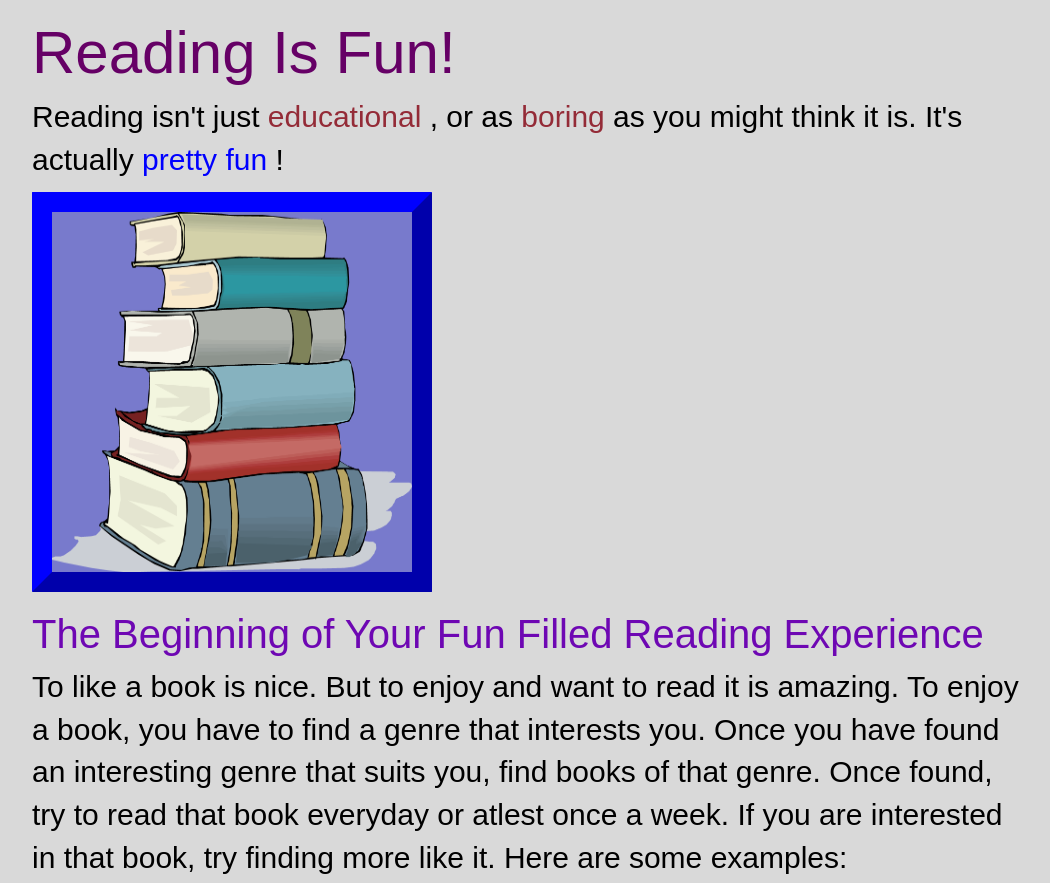
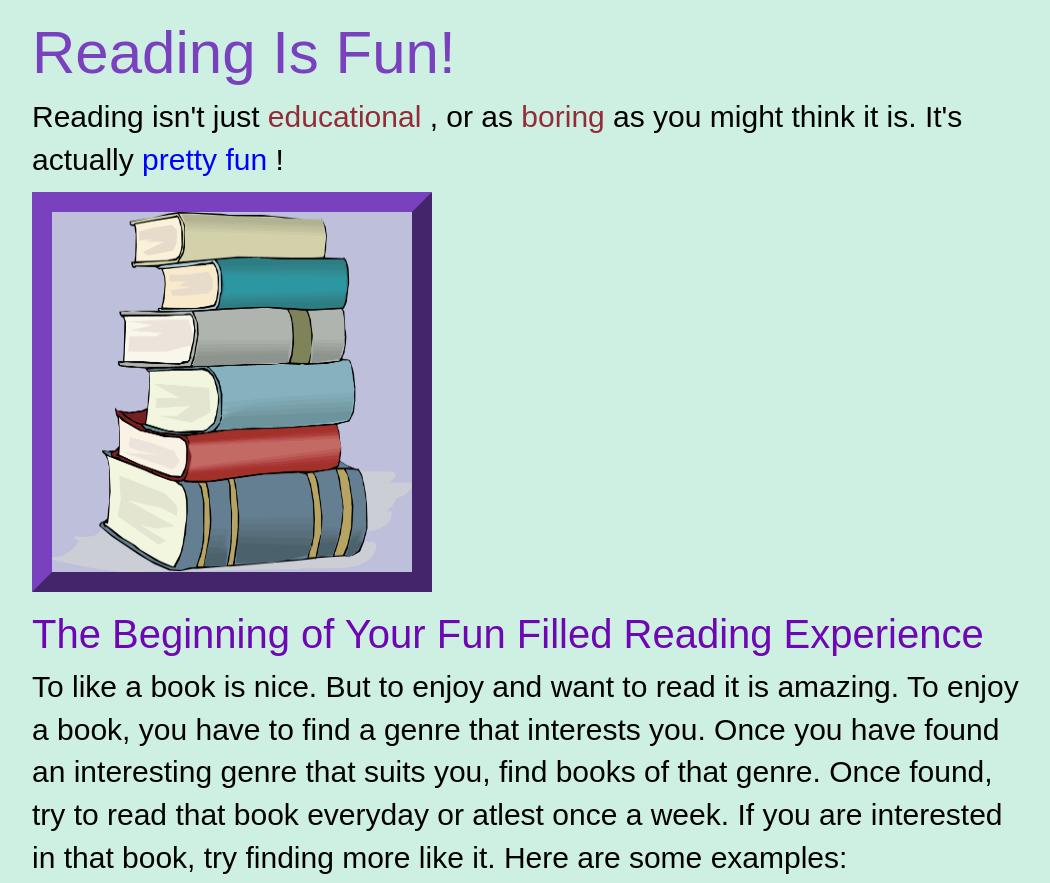
Before and after one commit to AnnaK1317/reaing-is-fun, a plain HTML site: page index.html in a window 1280 px wide. Shown: the top 883 px of the page, without its empty margins (108-1158 px from the left). Drawn offline with nearby package versions, Linux system fonts and the light colour scheme.

Commit message:
I changed some colors around

```diff
--- a/css/style.css
+++ b/css/style.css
@@ -1,9 +1,9 @@
 body {
-    background-color: #d9d9d9
+    background-color: #CEF0E3
 }
 
 h1 {
-    color: #660066;
+    color: #7A41BF;
     font-size: 60px;
     font-family: Fantasy;
 }
--- a/index.html
+++ b/index.html
@@ -23,7 +23,7 @@
     <p class=>Reading isn't just <span style="color:#942B37"> educational </span>, or as <span style="color:#942B37"> boring </span>
     as you might think it is. It's actually <span style="color:blue"> pretty fun </span>!</p>
 
-    <img class="smaller-scale" style="border:20px outset blue; border-radius:1px; background-color:#787ACC;"src="images/books-20clip-20art-jixpyXdiE.png">
+    <img class="smaller-scale" style="border:20px outset #7A41BF; border-radius:1px; background-color:#BDBFDB;"src="images/books-20clip-20art-jixpyXdiE.png">
 
     <h2>The Beginning of Your Fun Filled Reading Experience</h2>
 
```
